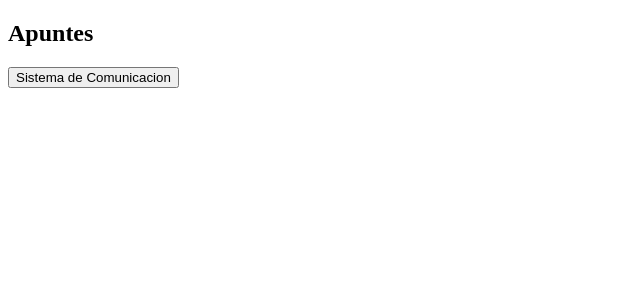
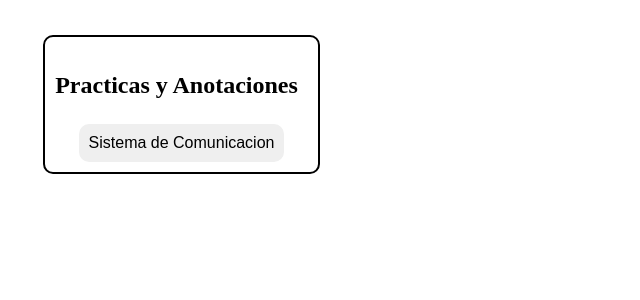
Before and after one commit to LeonardoAxEM/Proyecto_Web, a Django app: page / in a window 1280 px wide. Shown: the top 300 px of the page, without its empty margins (0-640 px from the left). Run offline with Django 5.2, Linux system fonts and the light colour scheme.

Commit message:
Second commit with update BD and first theme

```diff
--- /dev/null
+++ b/static/css/menu.css
@@ -0,0 +1,28 @@
+.menu{
+    max-width: max-content;
+    border:2px solid black;
+    border-radius: 10px;
+    padding: 10px;
+    display: flex;
+    flex-direction: column;
+    justify-content: center;
+    align-items: center;
+    margin: 2.2rem;
+}
+
+.title{
+    width: 100%;
+    margin: 5px;
+}
+
+.content button {
+    border: none;
+    max-width: 100%;
+    padding: 10px;
+    border-radius: 10px;
+    font-size: 16px;
+}
+
+button:hover {
+    background-color: lightgray;
+}
--- a/templates/Menu/menu.html
+++ b/templates/Menu/menu.html
@@ -1,15 +1,19 @@
+{% load static %}
 <!DOCTYPE html>
 <html lang="en">
 <head>
     <meta charset="UTF-8">
     <title>HOME</title>
+    <link rel="stylesheet" href="{% static 'CSS/menu.css' %}">
 </head>
 <body>
     <section>
-        <h2>Apuntes</h2>
-        <div class="content">
-            <a href="Sistemas-de-Comunicacion/"><button>Sistema de Comunicacion</button></a>
-        </div>
+        <section class="menu">
+            <div class="title"><h2>Practicas y Anotaciones</h2></div>
+            <div class="content">
+                <a href="Sistemas-de-Comunicacion/"><button>Sistema de Comunicacion</button></a>
+            </div>
+        </section>
     </section>
 </body>
 </html>
--- a/templates/Pages/sc.html
+++ b/templates/Pages/sc.html
@@ -1,10 +1,12 @@
+{% load static %}
 <!DOCTYPE html>
 <html lang="en">
 <head>
     <meta charset="UTF-8">
+    <link rel="stylesheet" href="{% static 'CSS/page_sc.css' %}">
     <title>Sistemas de Comunicacion</title>
 </head>
 <body>
-    <b>{{practica.contenido_html}}</b>
+    <section class="content">{{practica.contenido_html|safe}}</section>
 </body>
 </html>
```
Also changed, not shown: Apuntes/settings.py (+6 -1 lines), static/css/page_sc.css (added, +12 -0 lines), db.sqlite3.
